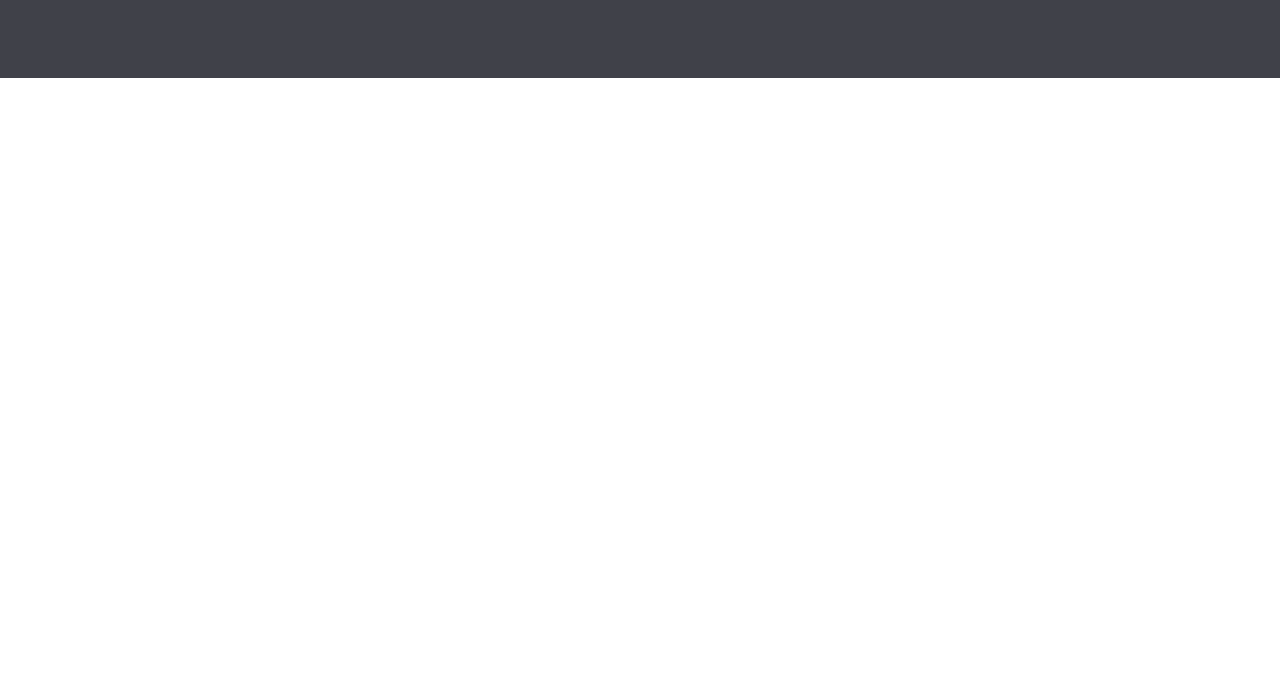
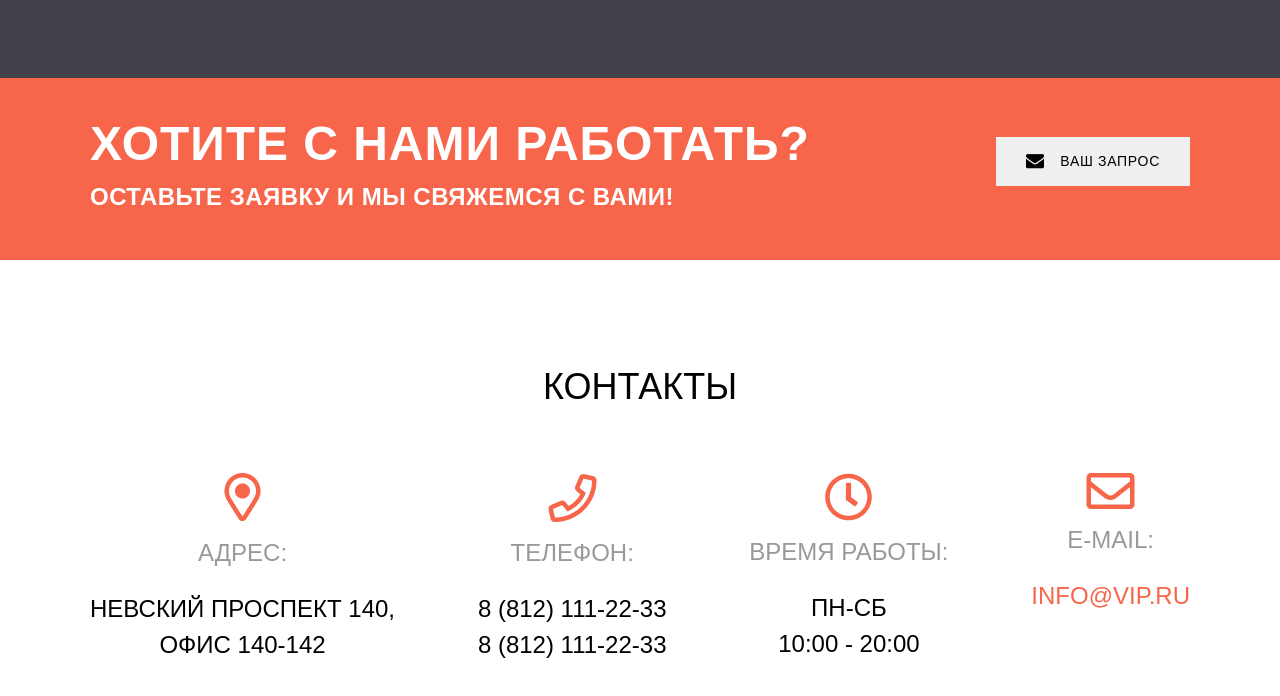
Before and after one commit to Scandal-MyZiK/Business, a website built with webpack: page src/index.html in a window 1280 px wide. Shown: the part 5230-5926 px from the top of the page. Before the commit the page ends 5308 px from the top, so only its background shows below. Built offline with nearby package versions, Linux system fonts and the light colour scheme; a web font is replaced by a local one.

Commit message:
section-contacts

```diff
--- a/src/index.html
+++ b/src/index.html
@@ -246,6 +246,87 @@
                 </div>
             </div>
         </section>
+        <!-- <section class="reviews">
+
+        </section> -->
+        <section class="request">
+            <div class="container">
+                <div class="request__inner">
+                    <div class="request__left">
+                        <p class="request__text ">
+                            ХОТИТЕ С НАМИ РАБОТАТЬ?
+                            <p class="request__text request__text--small">
+                                ОСТАВЬТЕ ЗАЯВКУ И МЫ СВЯЖЕМСЯ С ВАМИ!
+                            </p>
+                        </p>
+                    </div>
+                    <div class="request__right">
+                        <button class="request__btn">
+                            <img src="./image/request__icon.png" alt="" class="request__icon">
+                            <span class="request__text-btn">
+                                ВАШ ЗАПРОС
+                            </span>
+                        </button>
+                    </div>
+                </div>
+            </div>
+        </section>
+        <section class="contacts">
+            <div class="container">
+                <h2 class="contacts__title">
+                    КОНТАКТЫ
+                </h2>
+                <div class="contacts__inner">
+                    <div class="contacts__block">
+                        <div class="contacts__top">
+                            <img src="./image/contacts-icon(address).png" alt="" class="contacts__img">
+                            <p class="contacts__desc">
+                                АДРЕС:
+                            </p>
+                        </div>
+                        <div class="contacts__bottom">
+                            <p class="contacts__text">НЕВСКИЙ ПРОСПЕКТ 140,</p>
+                            <p class="contacts__text">ОФИС 140-142</p>
+                        </div>
+                    </div>
+                    <div class="contacts__block">
+                        <div class="contacts__top">
+                            <img src="./image/contacts-icon(telephone).png" alt="" class="contacts__img">
+                            <p class="contacts__desc">
+                                ТЕЛЕФОН:
+                            </p>
+                        </div>
+                        <div class="contacts__bottom">
+                            <p class="contacts__text">8 (812) 111-22-33</p>
+                            <p class="contacts__text">8 (812) 111-22-33</p>
+                        </div>
+                    </div>
+                    <div class="contacts__block">
+                        <div class="contacts__top">
+                            <img src="./image/contacts-icon(working hours).png" alt="" class="contacts__img">
+                            <p class="contacts__desc">
+                                ВРЕМЯ РАБОТЫ:
+                            </p>
+                        </div>
+                        <div class="contacts__bottom">
+                            <p class="contacts__text">ПН-СБ</p>
+                            <p class="contacts__text">10:00 - 20:00</p>
+                        </div>
+                    </div>
+                    <div class="contacts__block">
+                        <div class="contacts__top">
+                            <img src="./image/contacts-icon(email).png" alt="" class="contacts__img">
+                            <p class="contacts__desc">
+                                E-MAIL:
+                            </p>
+                        </div>
+                        <div class="contacts__bottom">
+                            <a href="#" class="contacts__link">INFO@VIP.RU</a>
+                        </div>
+                    </div>
+                </div>
+            </div>
+        </section>
     </main>
 </body>
 </html>
--- /dev/null
+++ b/src/style/_contacts.scss
@@ -0,0 +1,49 @@
+.contacts{
+    padding: 100px 0 150px;
+    &__title{
+        font-weight: 500;
+        font-size: 36px;
+        line-height: 53px;
+        text-transform: uppercase;
+        color: #000000;
+        margin-bottom: 60px;
+        text-align: center;
+    }
+    &__inner{
+        display: flex;
+        justify-content: space-between;
+        flex-wrap: wrap;
+    }
+    &__block{
+        display: flex;
+        flex-direction: column;
+        gap: 20px;
+    }
+    &__top{
+        text-align: center;
+    }
+    &__img{
+        max-width: 71px;
+        margin-bottom: 6px;
+    }
+    &__desc{
+        font-weight: 500;
+        font-size: 24px;
+        line-height: 36px;
+        text-align: center;
+        color: #999999;
+    }
+    &__text{
+        font-weight: 500;
+        font-size: 24px;
+        line-height: 36px;
+        text-align: center;
+        color: #000000;
+    }
+    &__link{
+        font-weight: 500;
+        font-size: 24px;
+        line-height: 36px;
+        color: #F7654A;
+    }
+}
--- a/src/style/style.scss
+++ b/src/style/style.scss
@@ -8,3 +8,4 @@
 @import './portfolio';
 @import './question';
 @import './partners';
+@import './contacts';
```
Also changed, not shown: src/image/contacts-icon(address).png (added), src/image/contacts-icon(email).png (added), src/image/contacts-icon(telephone).png (added), src/image/contacts-icon(working hours).png (added).
